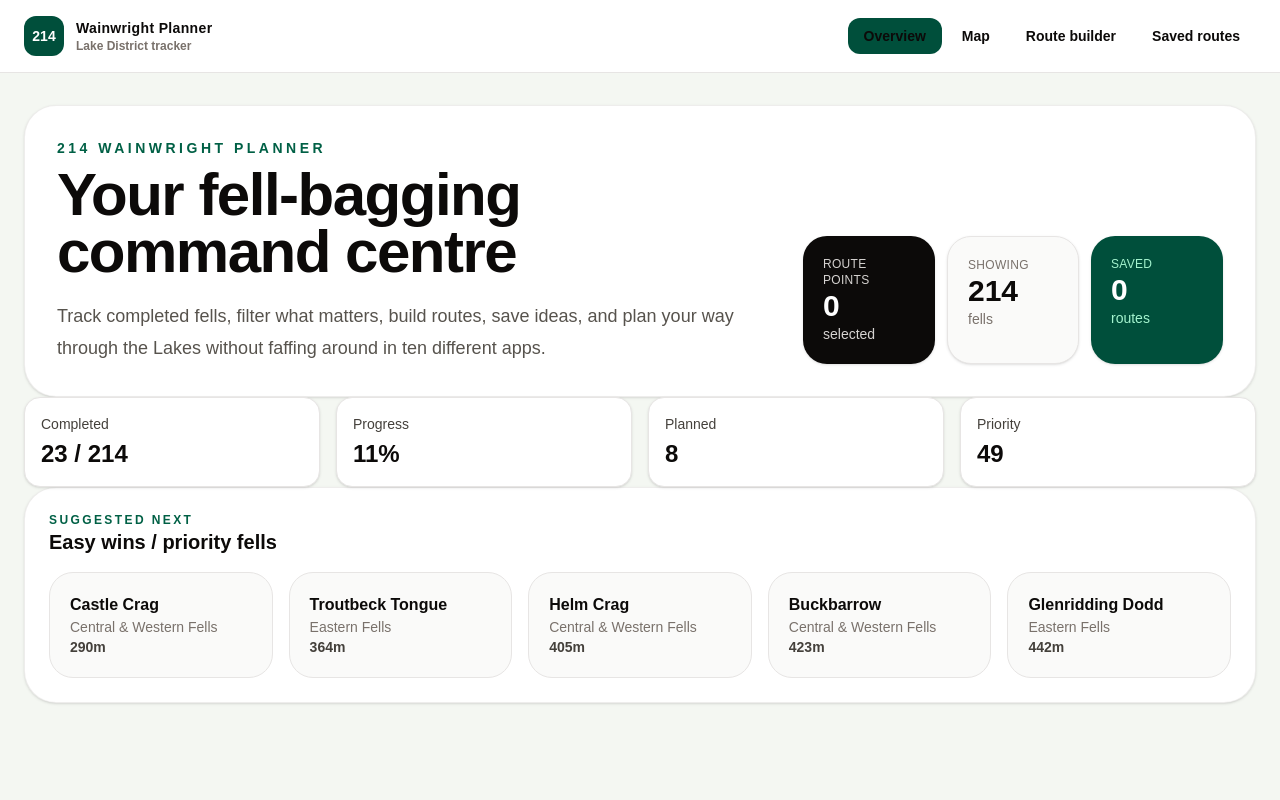
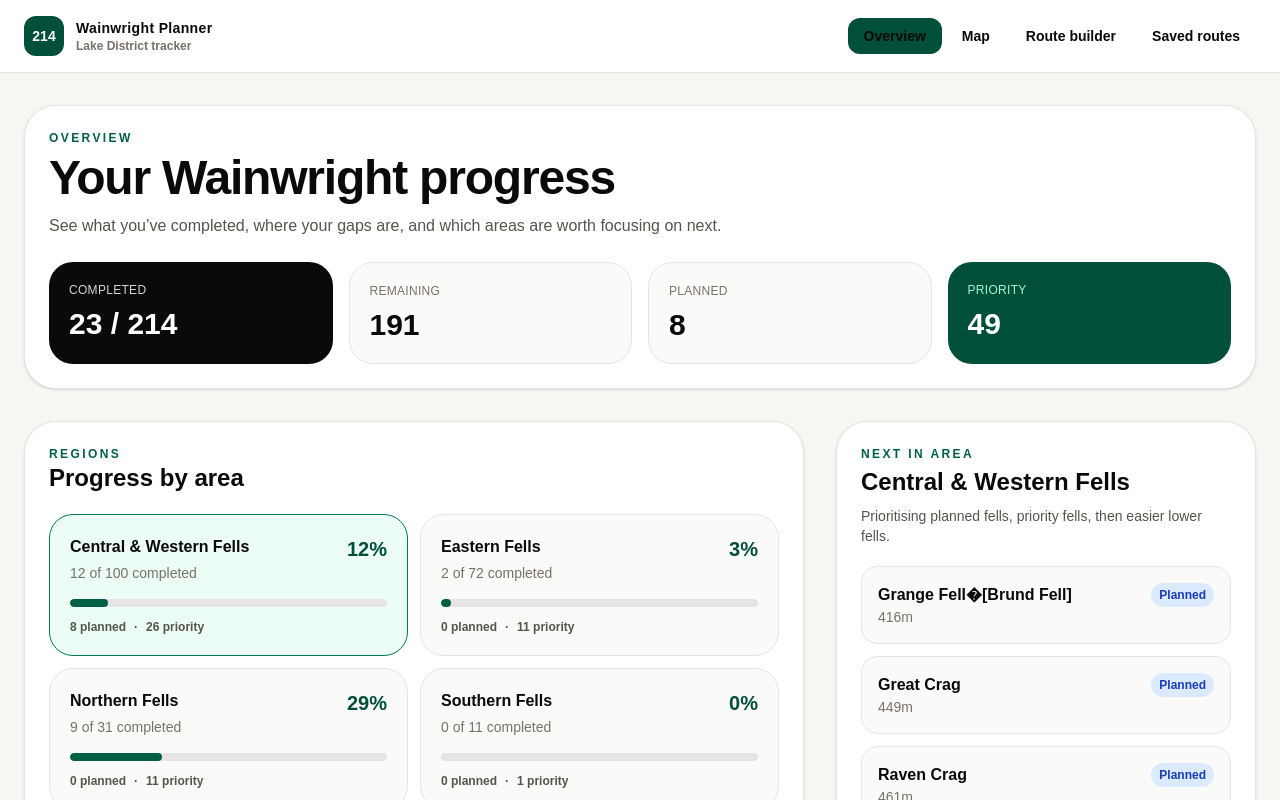
Before and after one commit to tambrulee/wainwright-tracker, a Next.js app: page / in a window 1280 px wide. Shown: the top 800 px of the page. Built offline with nearby package versions, Linux system fonts and the light colour scheme.

Commit message:
Improve Overview

```diff
--- a/components/WainwrightDashboard.tsx
+++ b/components/WainwrightDashboard.tsx
@@ -130,18 +130,6 @@ export default function WainwrightDashboard({ fells }: { fells: Wainwright[] })
   }, [routeSummary, routeStats]);
 
 
-  const suggestedFells = useMemo(() => {
-  return mergedFells
-    .filter((fell) => !fell.completed)
-    .sort((a, b) => {
-      if (a.priority && !b.priority) return -1;
-      if (!a.priority && b.priority) return 1;
-      return a.heightM - b.heightM;
-    })
-    .slice(0, 5);
-}, [mergedFells]);
-
-
   function updateFell(fellId: string, updates: FellProgress) {
     setProgress((current) => ({
       ...current,
@@ -221,11 +209,6 @@ export default function WainwrightDashboard({ fells }: { fells: Wainwright[] })
     {activeView === "overview" && (
       <OverviewView
         fells={mergedFells}
-        filteredFellsCount={filteredFells.length}
-        routePointsCount={routePoints.length}
-        savedRoutesCount={savedRoutes.length}
-        isRouteMode={isRouteMode}
-        suggestedFells={suggestedFells}
         onSelectFell={setSelectedFellId}
       />
     )}
@@ -241,6 +224,9 @@ export default function WainwrightDashboard({ fells }: { fells: Wainwright[] })
         selectedFell={selectedFell}
         isRouteMode={isRouteMode}
         routePoints={routePoints}
+        routePointsCount={routePoints.length}
+        filteredFellsCount={filteredFells.length}
+        savedRoutesCount={savedRoutes.length}
         onSearchChange={setSearch}
         onSectionChange={setSection}
         onStatusFilterChange={setStatusFilter}
--- a/components/dashboard/OverviewView.tsx
+++ b/components/dashboard/OverviewView.tsx
@@ -1,102 +1,230 @@
 "use client";
 
+import { useMemo, useState } from "react";
 import type { Wainwright } from "@/types/wainwright";
 import ProgressStats from "@/components/ProgressStats";
 
 type Props = {
   fells: Wainwright[];
-  filteredFellsCount: number;
-  routePointsCount: number;
-  savedRoutesCount: number;
-  isRouteMode: boolean;
-  suggestedFells: Wainwright[];
   onSelectFell: (fellId: string) => void;
 };
 
-export default function OverviewView({
-  fells,
-  filteredFellsCount,
-  routePointsCount,
-  savedRoutesCount,
-  isRouteMode,
-  suggestedFells,
-  onSelectFell,
-}: Props) {
+export default function OverviewView({ fells, onSelectFell }: Props) {
+  const [selectedSection, setSelectedSection] = useState<string | null>(null);
+
+  const completedCount = fells.filter((fell) => fell.completed).length;
+  const plannedCount = fells.filter((fell) => fell.planned).length;
+  const priorityCount = fells.filter((fell) => fell.priority).length;
+  const remainingCount = fells.length - completedCount;
+
+  const sectionStats = useMemo(() => {
+    const grouped = new Map<
+      string,
+      {
+        section: string;
+        total: number;
+        completed: number;
+        planned: number;
+        priority: number;
+      }
+    >();
+
+    fells.forEach((fell) => {
+      const current =
+        grouped.get(fell.section) ?? {
+          section: fell.section,
+          total: 0,
+          completed: 0,
+          planned: 0,
+          priority: 0,
+        };
+
+      current.total += 1;
+      if (fell.completed) current.completed += 1;
+      if (fell.planned) current.planned += 1;
+      if (fell.priority) current.priority += 1;
+
+      grouped.set(fell.section, current);
+    });
+
+    return Array.from(grouped.values()).sort((a, b) =>
+      a.section.localeCompare(b.section)
+    );
+  }, [fells]);
+
+  const activeSection = selectedSection ?? sectionStats[0]?.section;
+
+  const sectionSuggestions = useMemo(() => {
+    return fells
+      .filter((fell) => fell.section === activeSection && !fell.completed)
+      .sort((a, b) => {
+        if (a.planned && !b.planned) return -1;
+        if (!a.planned && b.planned) return 1;
+        if (a.priority && !b.priority) return -1;
+        if (!a.priority && b.priority) return 1;
+        return a.heightM - b.heightM;
+      })
+      .slice(0, 6);
+  }, [fells, activeSection]);
+
   return (
-    <>
-      <section className="overflow-hidden rounded-[2rem] border border-stone-200/70 bg-white p-8 shadow-sm">
-        <div className="flex flex-col gap-6 md:flex-row md:items-end md:justify-between">
-          <div>
-            <p className="text-sm font-bold uppercase tracking-[0.25em] text-emerald-800">
-              214 Wainwright Planner
+    <div className="space-y-8">
+      <section className="rounded-[2rem] border border-stone-200 bg-white p-6 shadow-sm">
+        <p className="text-xs font-black uppercase tracking-[0.2em] text-emerald-800">
+          Overview
         </p>
 
-            <h1 className="mt-2 max-w-3xl text-4xl font-black leading-[0.95] tracking-tight text-stone-950 md:text-6xl">
-              Your fell-bagging command centre
+        <h1 className="mt-2 text-3xl font-black tracking-tight text-stone-950 md:text-5xl">
+          Your Wainwright progress
         </h1>
 
-            <p className="mt-5 max-w-3xl text-lg leading-8 text-stone-600">
-              Track completed fells, filter what matters, build routes, save
-              ideas, and plan your way through the Lakes without faffing around
-              in ten different apps.
+        <p className="mt-3 max-w-3xl text-stone-600">
+          See what you’ve completed, where your gaps are, and which areas are
+          worth focusing on next.
+        </p>
+
+        <div className="mt-6 grid gap-4 md:grid-cols-4">
+          <div className="rounded-3xl bg-stone-950 p-5 text-white">
+            <p className="text-xs uppercase tracking-wide text-stone-300">
+              Completed
+            </p>
+            <p className="mt-2 text-3xl font-black">
+              {completedCount} / {fells.length}
             </p>
           </div>
 
-          <div className="grid min-w-[420px] grid-cols-3 gap-3">
-            <div className="rounded-3xl bg-stone-950 p-5 text-white shadow-sm">
-              <p className="text-xs uppercase tracking-wide text-stone-300">
-                Route points
+          <div className="rounded-3xl border border-stone-200 bg-stone-50 p-5">
+            <p className="text-xs uppercase tracking-wide text-stone-500">
+              Remaining
             </p>
-              <p className="text-3xl font-black">{routePointsCount}</p>
-              <p className="text-sm text-stone-300">
-                {isRouteMode ? "editing" : "selected"}
-              </p>
+            <p className="mt-2 text-3xl font-black">{remainingCount}</p>
           </div>
 
-            <div className="rounded-3xl border border-stone-200 bg-stone-50 p-5 shadow-sm">
+          <div className="rounded-3xl border border-stone-200 bg-stone-50 p-5">
             <p className="text-xs uppercase tracking-wide text-stone-500">
-                Showing
+              Planned
             </p>
-              <p className="text-3xl font-black">{filteredFellsCount}</p>
-              <p className="text-sm text-stone-500">fells</p>
+            <p className="mt-2 text-3xl font-black">{plannedCount}</p>
           </div>
 
-            <div className="rounded-3xl bg-emerald-900 p-5 text-white shadow-sm">
+          <div className="rounded-3xl bg-emerald-900 p-5 text-white">
             <p className="text-xs uppercase tracking-wide text-emerald-200">
-                Saved
+              Priority
             </p>
-              <p className="text-3xl font-black">{savedRoutesCount}</p>
-              <p className="text-sm text-emerald-200">routes</p>
-            </div>
+            <p className="mt-2 text-3xl font-black">{priorityCount}</p>
           </div>
         </div>
       </section>
 
-      <ProgressStats fells={fells} />
+      <section className="grid gap-8 lg:grid-cols-[1fr_420px]">
+        <div className="rounded-[2rem] border border-stone-200 bg-white p-6 shadow-sm">
+          <div className="mb-5">
+            <p className="text-xs font-black uppercase tracking-[0.2em] text-emerald-800">
+              Regions
+            </p>
+            <h2 className="text-2xl font-black text-stone-950">
+              Progress by area
+            </h2>
+          </div>
 
-      <section className="rounded-[2rem] border border-stone-200/70 bg-white p-6 shadow-sm">
+          <div className="grid gap-3 md:grid-cols-2">
+            {sectionStats.map((stat) => {
+              const percentage = Math.round((stat.completed / stat.total) * 100);
+              const isActive = activeSection === stat.section;
+
+              return (
+                <button
+                  key={stat.section}
+                  onClick={() => setSelectedSection(stat.section)}
+                  className={`rounded-3xl border p-5 text-left transition ${
+                    isActive
+                      ? "border-emerald-700 bg-emerald-50"
+                      : "border-stone-200 bg-stone-50 hover:border-emerald-300 hover:bg-emerald-50"
+                  }`}
+                >
+                  <div className="flex items-start justify-between gap-4">
+                    <div>
+                      <p className="font-black text-stone-950">
+                        {stat.section}
+                      </p>
+                      <p className="mt-1 text-sm text-stone-500">
+                        {stat.completed} of {stat.total} completed
+                      </p>
+                    </div>
+
+                    <p className="text-xl font-black text-emerald-900">
+                      {percentage}%
+                    </p>
+                  </div>
+
+                  <div className="mt-4 h-2 overflow-hidden rounded-full bg-stone-200">
+                    <div
+                      className="h-full rounded-full bg-emerald-800"
+                      style={{ width: `${percentage}%` }}
+                    />
+                  </div>
+
+                  <div className="mt-3 flex gap-2 text-xs font-bold text-stone-600">
+                    <span>{stat.planned} planned</span>
+                    <span>·</span>
+                    <span>{stat.priority} priority</span>
+                  </div>
+                </button>
+              );
+            })}
+          </div>
+        </div>
+
+        <aside className="rounded-[2rem] border border-stone-200 bg-white p-6 shadow-sm">
           <p className="text-xs font-black uppercase tracking-[0.2em] text-emerald-800">
-          Suggested next
+            Next in area
           </p>
 
-        <h2 className="mb-4 text-xl font-black text-stone-950">
-          Easy wins / priority fells
+          <h2 className="mt-1 text-2xl font-black text-stone-950">
+            {activeSection}
           </h2>
 
-        <div className="grid gap-4 md:grid-cols-5">
-          {suggestedFells.map((fell) => (
+          <p className="mt-2 text-sm text-stone-600">
+            Prioritising planned fells, priority fells, then easier lower fells.
+          </p>
+
+          <div className="mt-5 space-y-3">
+            {sectionSuggestions.length === 0 ? (
+              <p className="rounded-2xl bg-stone-50 p-4 text-sm text-stone-600">
+                You’ve completed everything in this area.
+              </p>
+            ) : (
+              sectionSuggestions.map((fell) => (
                 <button
                   key={fell.id}
                   onClick={() => onSelectFell(fell.id)}
-              className="rounded-3xl border border-stone-200 bg-stone-50 p-5 text-left transition hover:border-emerald-300 hover:bg-emerald-50"
+                  className="w-full rounded-2xl border border-stone-200 bg-stone-50 p-4 text-left transition hover:border-emerald-300 hover:bg-emerald-50"
                 >
-              <p className="font-black">{fell.name}</p>
-              <p className="text-sm text-stone-500">{fell.section}</p>
-              <p className="text-sm font-bold text-stone-700">{fell.heightM}m</p>
+                  <div className="flex items-start justify-between gap-3">
+                    <div>
+                      <p className="font-black text-stone-950">{fell.name}</p>
+                      <p className="text-sm text-stone-500">{fell.heightM}m</p>
+                    </div>
+
+                    <div className="flex gap-1">
+                      {fell.planned && (
+                        <span className="rounded-full bg-blue-100 px-2 py-1 text-xs font-bold text-blue-800">
+                          Planned
+                        </span>
+                      )}
+                      {fell.priority && (
+                        <span className="rounded-full bg-amber-100 px-2 py-1 text-xs font-bold text-amber-900">
+                          Priority
+                        </span>
+                      )}
+                    </div>
+                  </div>
                 </button>
-          ))}
+              ))
+            )}
           </div>
+        </aside>
       </section>
-    </>
+    </div>
   );
 }
```
Also changed, not shown: components/dashboard/MapView.tsx (+67 -0 lines). Lines whose indentation alone changed are shown as unchanged.
